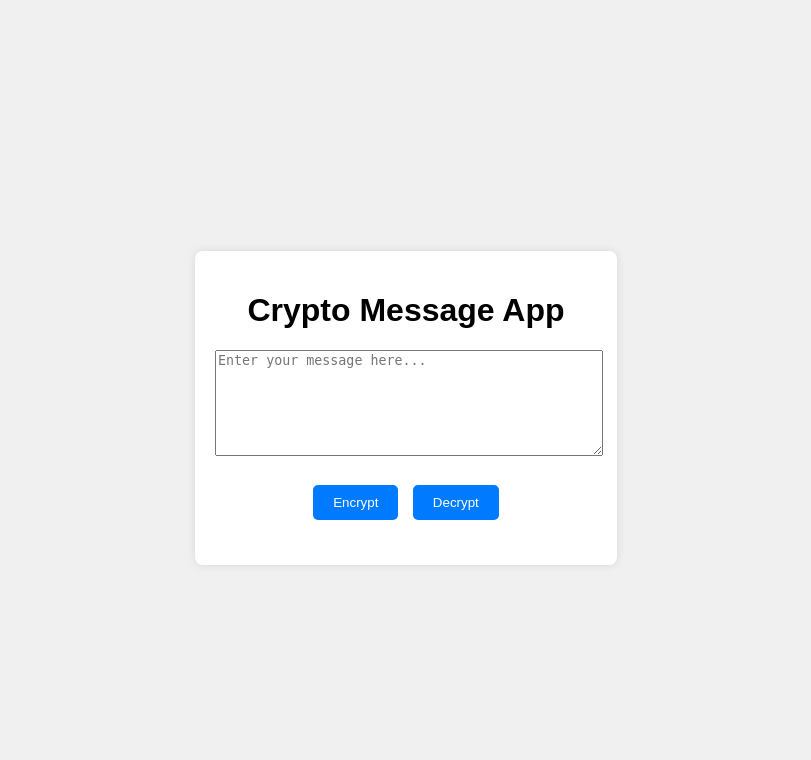
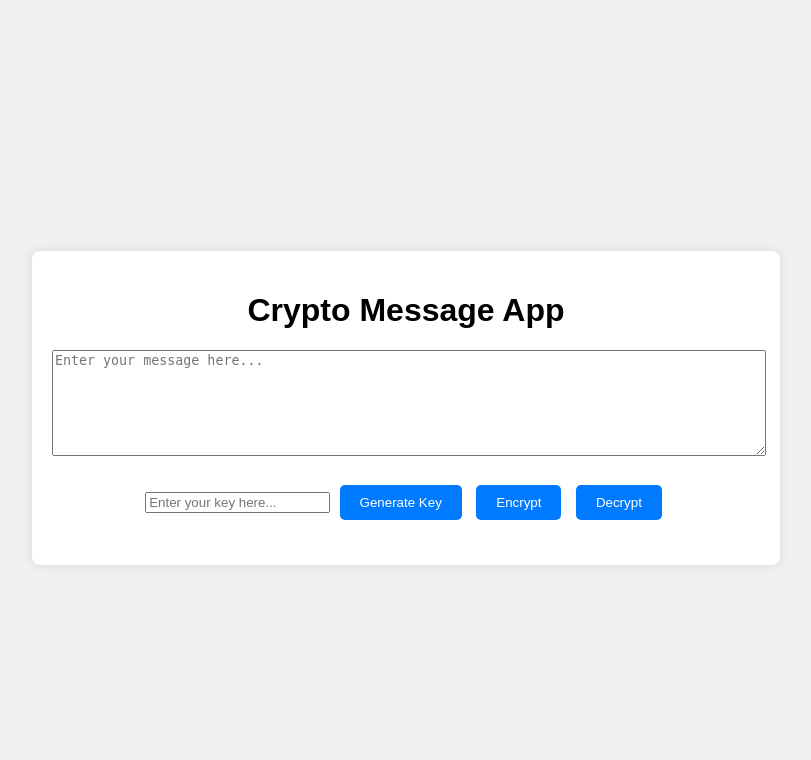
Before and after one commit to voGalkin/CryptoMess, a FastAPI app: page / in a window 1280 px wide. Shown: the top 760 px of the page, without its empty margins (234-1045 px from the left). Run offline with FastAPI, Linux system fonts and the light colour scheme.

```diff
--- a/main.py
+++ b/main.py
@@ -1,15 +1,11 @@
 from fastapi import FastAPI, HTTPException, Request
-from fastapi.responses import HTMLResponse
+from fastapi.responses import HTMLResponse, PlainTextResponse
 from fastapi.staticfiles import StaticFiles
 from fastapi.templating import Jinja2Templates
 from pydantic import BaseModel
-from cryptography.fernet import Fernet
+from cryptography.fernet import Fernet, InvalidToken
 
 app = FastAPI()
-
-# Генерация ключа
-key = Fernet.generate_key()
-cipher_suite = Fernet(key)
 
 # Подключение статических файлов и шаблонов
 app.mount("/static", StaticFiles(directory="static"), name="static")
@@ -17,23 +13,30 @@ templates = Jinja2Templates(directory="templates")
 
 class Message(BaseModel):
     text: str
+    key: str
 
 @app.get("/", response_class=HTMLResponse)
 async def get(request: Request):
     return templates.TemplateResponse("index.html", {"request": request})
 
+@app.get("/generate_key", response_class=PlainTextResponse)
+async def generate_key():
+    return Fernet.generate_key().decode()
+
 @app.post("/encrypt")
 async def encrypt_message(message: Message):
     try:
+        cipher_suite = Fernet(message.key.encode())
         encrypted_text = cipher_suite.encrypt(message.text.encode())
         return {"encrypted_text": encrypted_text.decode()}
-    except Exception as e:
-        raise HTTPException(status_code=400, detail=str(e))
+    except (ValueError, InvalidToken) as e:
+        raise HTTPException(status_code=400, detail="Invalid encryption key")
 
 @app.post("/decrypt")
 async def decrypt_message(message: Message):
     try:
+        cipher_suite = Fernet(message.key.encode())
         decrypted_text = cipher_suite.decrypt(message.text.encode())
         return {"decrypted_text": decrypted_text.decode()}
-    except Exception as e:
-        raise HTTPException(status_code=400, detail=str(e))
+    except (ValueError, InvalidToken) as e:
+        raise HTTPException(status_code=400, detail="Invalid encryption key or text")
--- a/static/app.js
+++ b/static/app.js
@@ -1,11 +1,18 @@
+async function generateKey() {
+    const response = await fetch('/generate_key');
+    const key = await response.text();
+    document.getElementById("key").value = key;
+}
+
 async function encryptMessage() {
     const message = document.getElementById("message").value;
+    const key = document.getElementById("key").value;
     const response = await fetch('/encrypt', {
         method: 'POST',
         headers: {
             'Content-Type': 'application/json'
         },
-        body: JSON.stringify({ text: message })
+        body: JSON.stringify({ text: message, key: key })
     });
 
     const data = await response.json();
@@ -14,12 +21,13 @@ async function encryptMessage() {
 
 async function decryptMessage() {
     const message = document.getElementById("message").value;
+    const key = document.getElementById("key").value;
     const response = await fetch('/decrypt', {
         method: 'POST',
         headers: {
             'Content-Type': 'application/json'
         },
-        body: JSON.stringify({ text: message })
+        body: JSON.stringify({ text: message, key: key })
     });
 
     const data = await response.json();
--- a/templates/index.html
+++ b/templates/index.html
@@ -10,6 +10,8 @@
     <div class="container">
         <h1>Crypto Message App</h1>
         <textarea id="message" placeholder="Enter your message here..."></textarea>
+        <input type="text" id="key" placeholder="Enter your key here...">
+        <button onclick="generateKey()">Generate Key</button>
         <button onclick="encryptMessage()">Encrypt</button>
         <button onclick="decryptMessage()">Decrypt</button>
         <p id="result"></p>
```
